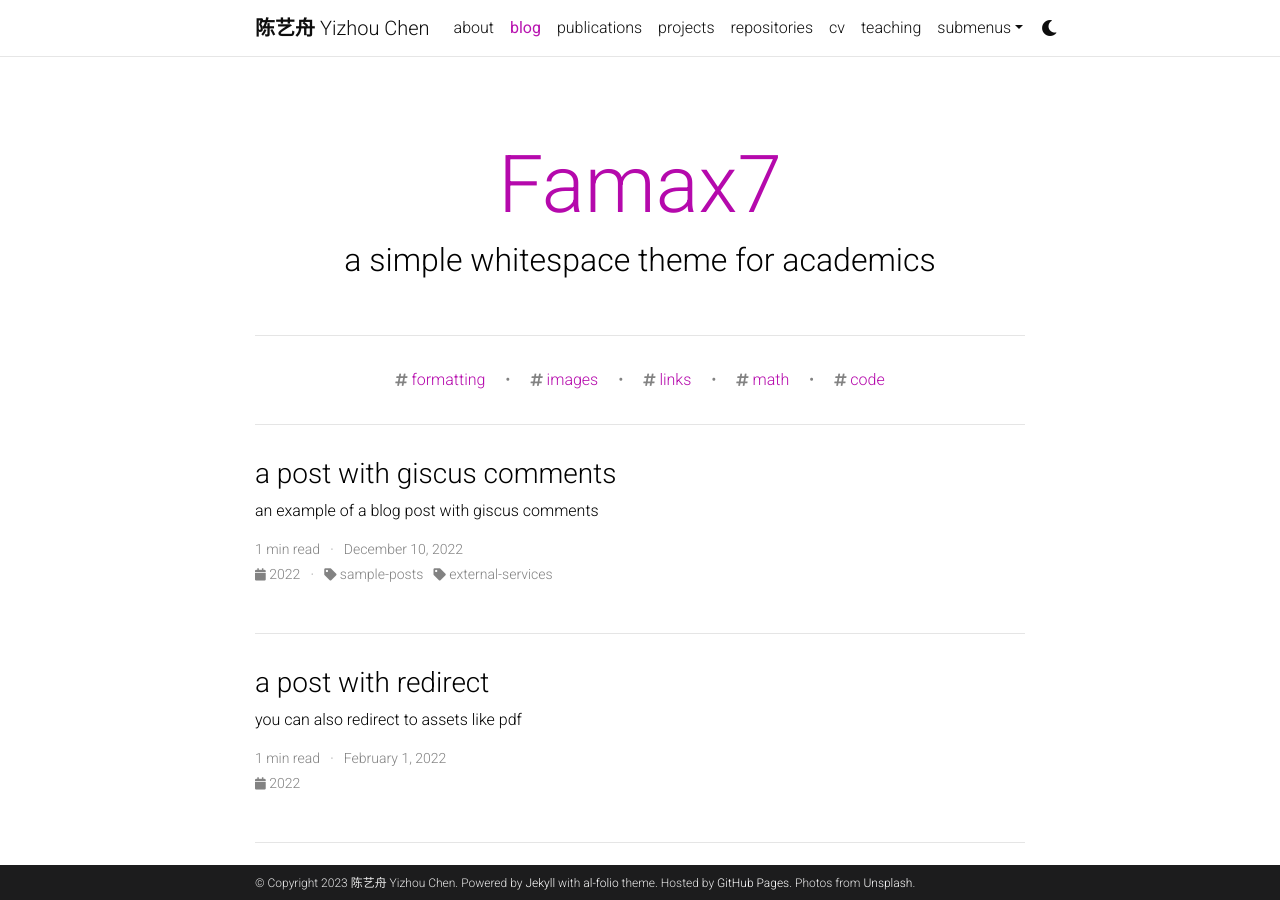
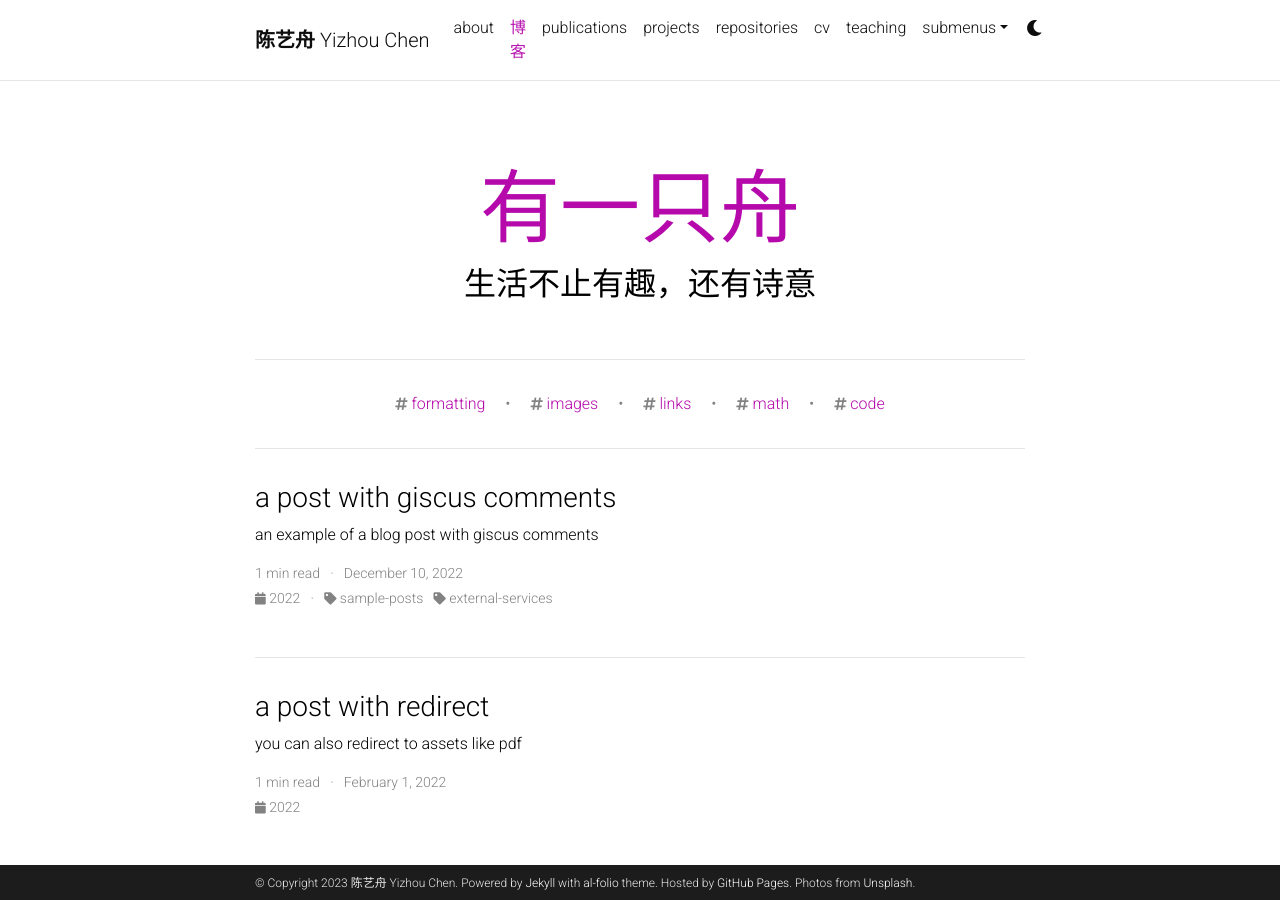
Before and after one commit to famax7/famax7.github.io, a Jekyll site: the page built from blog/index.html, in a window 1280 px wide and 900 px high. Built offline with Jekyll 4.4.1, drawn with Linux system fonts in a browser that asks for light colours; full-size pictures stand in for the smaller copies a plugin makes; the list of posts is cut into pages by our own code; comment, search, counter and statistics services are not loaded; a style sheet for code colours, icons or effects is not loaded.

Commit message:
Update _config.yml

```diff
--- a/_config.yml
+++ b/_config.yml
@@ -120,9 +120,9 @@
 # Blog
 # -----------------------------------------------------------------------------
 
-blog_name: Famax7 # blog_name will be displayed in your blog page
-blog_nav_title: blog # your blog must have a title for it to be displayed in the nav bar
-blog_description: a simple whitespace theme for academics
+blog_name: 有一只舟 # blog_name will be displayed in your blog page
+blog_nav_title: 博客 # your blog must have a title for it to be displayed in the nav bar
+blog_description: 生活不止有趣，还有诗意
 permalink: /blog/:year/:title/
 
 # Pagination
@@ -156,9 +156,10 @@
 # External sources.
 # If you have blog posts published on medium.com or other external sources,
 # you can display them in your blog by adding a link to the RSS feed.
-external_sources:
-  - name: medium.com
-    rss_url: https://medium.com/@al-folio/feed
+
+#external_sources:
+#  - name: medium.com
+#    rss_url: https://medium.com/@al-folio/feed
 
 # -----------------------------------------------------------------------------
 # Collections
```
